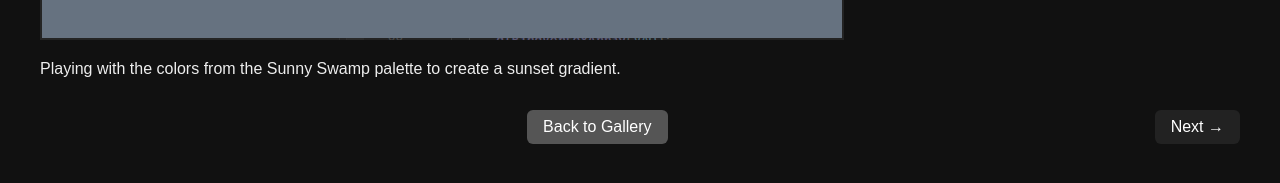
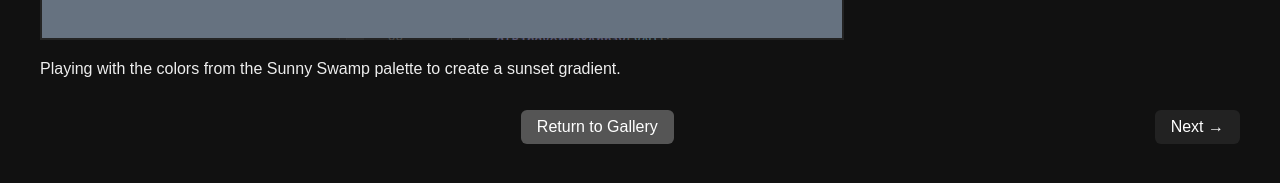
Before and after one commit to jwannamaker/LearnOpenGL, a Jekyll site: the page built from _pages/textures/notes/1.md, in a window 1280 px wide. Shown: the part 649-832 px from the top of the page. Built offline with Jekyll 4.4.1, drawn with Linux system fonts in a browser that asks for light colours.

Commit message:
Still trying to fix button paths

```diff
--- a/_config.yml
+++ b/_config.yml
@@ -1,4 +1,5 @@
 baseurl: "/LearnOpenGL"
+homeurl: "https://jwannamaker.github.io/LearnOpenGL"
 collections:
   pages:
     output: true
--- a/_layouts/detail.html
+++ b/_layouts/detail.html
@@ -15,17 +15,17 @@
 
 <div style="display: flex; justify-content: space-between; margin-top: 2rem; gap: 1rem; flex-wrap: wrap;">
   {% if current_index > 1 %}
-    <a href="/{{ site.baseurl }}/{{ section }}/{{ type }}/{{ current_index | minus: 1 }}.html" style="padding: 0.5rem 1rem; background: #222; color: white; text-decoration: none; border-radius: 6px;">← Previous</a>
+    <a href="{{ site.fullbaseurl }}/{{ section }}/{{ type }}/{{ current_index | minus: 1 }}.html" style="padding: 0.5rem 1rem; background: #222; color: white; text-decoration: none; border-radius: 6px;">← Previous</a>
   {% else %}
     <span></span>
   {% endif %}
 
-  <a href="/{{ site.baseurl }}/index.html" style="padding: 0.5rem 1rem; background: #555; color: white; text-decoration: none; border-radius: 6px; margin-left: auto; margin-right: auto;">Back to Gallery</a>
+  <a href="{{ site.fullbaseurl }}/index.html" style="padding: 0.5rem 1rem; background: #555; color: white; text-decoration: none; border-radius: 6px; margin-left: auto; margin-right: auto;">Return to Gallery</a>
 
   {% assign next_index = current_index | plus: 1 %}
   {% capture next_path %}/{{ site.baseurl }}/{{ section }}/{{ type }}/{{ next_index }}.html{% endcapture %}
   {% if site.pages | map: "permalink" | where: "==", next_path | size > 0 %}
-    <a href="{{ next_path }}" style="padding: 0.5rem 1rem; background: #222; color: white; text-decoration: none; border-radius: 6px;">Next →</a>
+    <a href="{{ site.fullbaseurl }}/{{ section }}/{{ type }}/{{ current_index | plus: 1 }}.html" style="padding: 0.5rem 1rem; background: #222; color: white; text-decoration: none; border-radius: 6px;">Next →</a>
   {% else %}
     <span></span>
   {% endif %}
```
